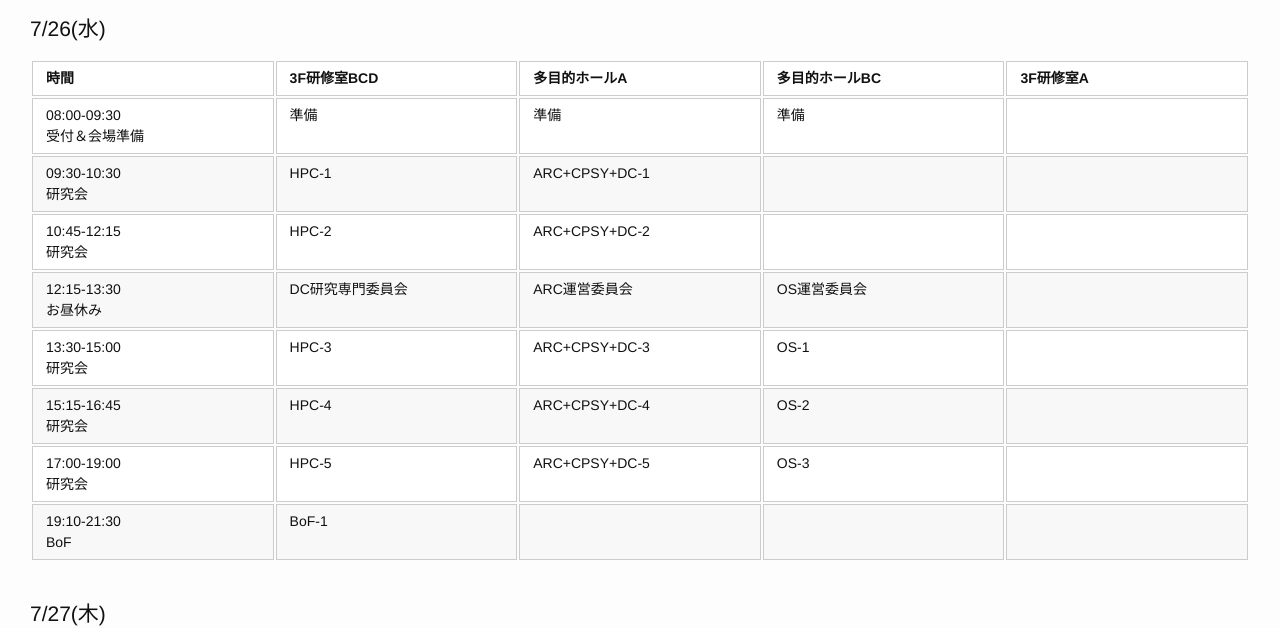
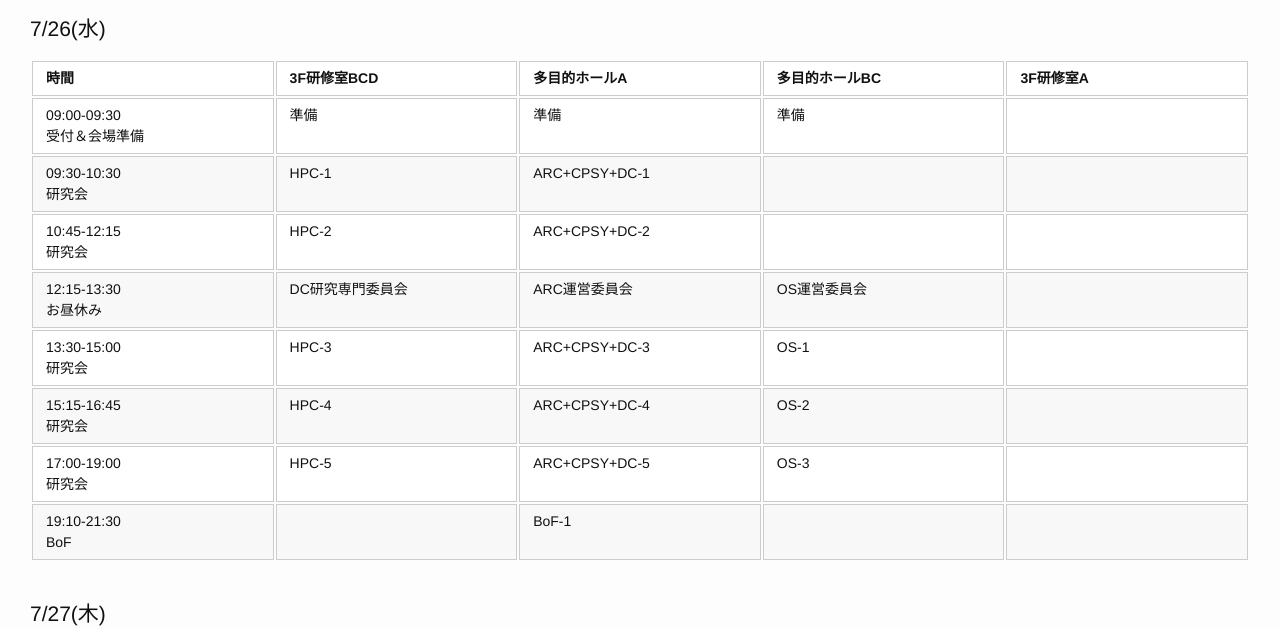
Before and after one commit to swopp/swopp.github.io, a Jekyll site: the page built from 2017/schedule-overview.md, in a window 1280 px wide. Shown: the part 348-976 px from the top of the page. Built offline with Jekyll 4.4.1, drawn with Linux system fonts in a browser that asks for light colours.

Commit message:
Fix overview page

```diff
--- a/2017/schedule-overview.md
+++ b/2017/schedule-overview.md
@@ -23,14 +23,14 @@ permalink: /2017/overview/
 {: .swopp2016table}
 | 時間                                                    | 3F研修室BCD      | 多目的ホールA     | 多目的ホールBC     | 3F研修室A    |
 |---------------------------------------------------------|------------------|-------------------|--------------------|--------------|
-| 08:00-09:30<br/>受付＆会場準備                          | 準備             | 準備              | 準備               |              |
+| 09:00-09:30<br/>受付＆会場準備                          | 準備             | 準備              | 準備               |              |
 | 09:30-10:30<br/>研究会                                  | HPC-1            | ARC+CPSY+DC-1     |                    |              |
 | 10:45-12:15<br/>研究会                                  | HPC-2            | ARC+CPSY+DC-2     |                    |              |
 | 12:15-13:30<br/>お昼休み                                | DC研究専門委員会 | ARC運営委員会     | OS運営委員会       |              |
 | 13:30-15:00<br/>研究会                                  | HPC-3            | ARC+CPSY+DC-3     | OS-1               |              |
 | 15:15-16:45<br/>研究会                                  | HPC-4            | ARC+CPSY+DC-4     | OS-2               |              |
 | 17:00-19:00<br/>研究会                                  | HPC-5            | ARC+CPSY+DC-5     | OS-3               |              |
-| 19:10-21:30<br/>BoF                                     | BoF-1            |                   |                    |              |
+| 19:10-21:30<br/>BoF                                     |                  | BoF-1             |                    |              |
 
 <br/>
 
```
Also changed, not shown: 2017/schedule-details.md (+2 -2 lines).
